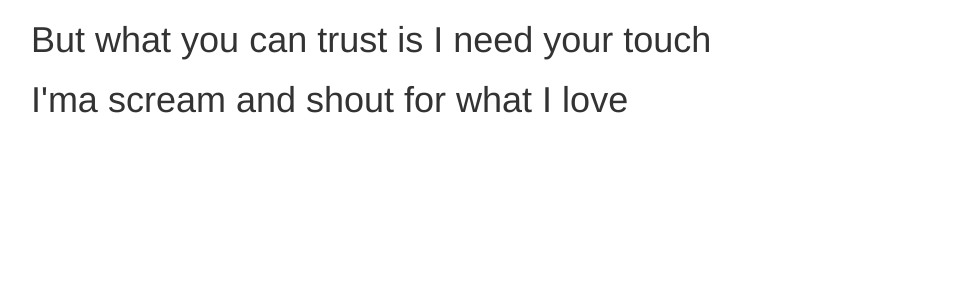
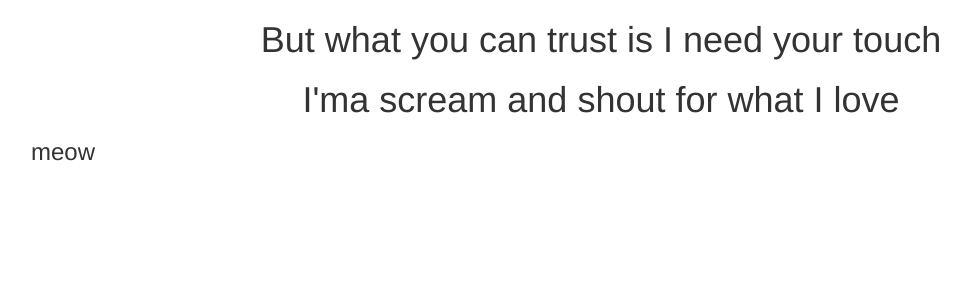
Before and after one commit to kjschmidt913/python-capstone, a Django app: page /polls/ in a window 1280 px wide. Shown: the top 300 px of the page, without its empty margins (39-1009 px from the left). Run offline with Django 3.2, Linux system fonts and the light colour scheme; some libraries are stand-ins or nearby versions.

Commit message:
restructured template html according to a best practice article

```diff
--- a/mysite/polls/templates/polls/index.html
+++ b/mysite/polls/templates/polls/index.html
@@ -1,11 +1,27 @@
-<link rel="stylesheet" href="https://maxcdn.bootstrapcdn.com/bootstrap/3.3.7/css/bootstrap.min.css"
-    integrity="sha384-BVYiiSIFeK1dGmJRAkycuHAHRg32OmUcww7on3RYdg4Va+PmSTsz/K68vbdEjh4u" crossorigin="anonymous">
+<!DOCTYPE html>
 
+<html>
 
-<div class="container ">
-    <div class="col-8 mx-auto mt-5">
-        <h1 class="d-block mb-2">{{ Lyric_One }}</h1>
-        <h1>{{ Lyric_Two }}</h1>
+<head>
+    <title>
+        AG Inspo
+    </title>
+    {% block stylesheets %}
+    <link rel="stylesheet" href="https://maxcdn.bootstrapcdn.com/bootstrap/3.3.7/css/bootstrap.min.css"
+        integrity="sha384-BVYiiSIFeK1dGmJRAkycuHAHRg32OmUcww7on3RYdg4Va+PmSTsz/K68vbdEjh4u" crossorigin="anonymous">
+    {% endblock %}
+</head>
 
+<body>
+    <div class="container">
+        {% block lyrics %}
+        <div class="col-8 mx-auto mt-5">
+            <h1 class="d-block mb-2 text-center">{{ Lyric_One }}</h1>
+            <h1 class="text-center">{{ Lyric_Two }}</h1>
+            <h3>meow</h3>
+        </div>
+        {% endblock %}
     </div>
-</div>
+</body>
+
+</html>
```
